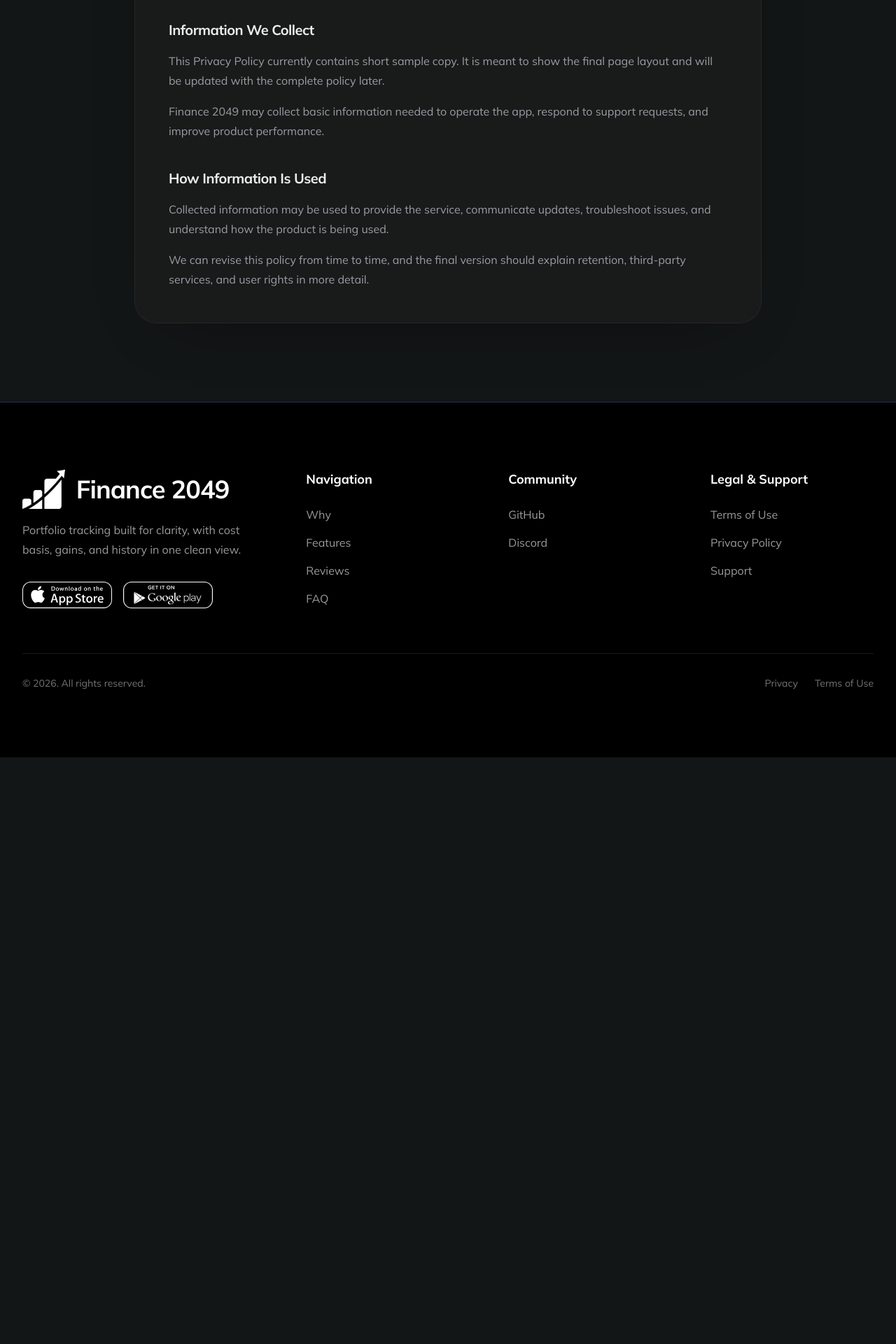
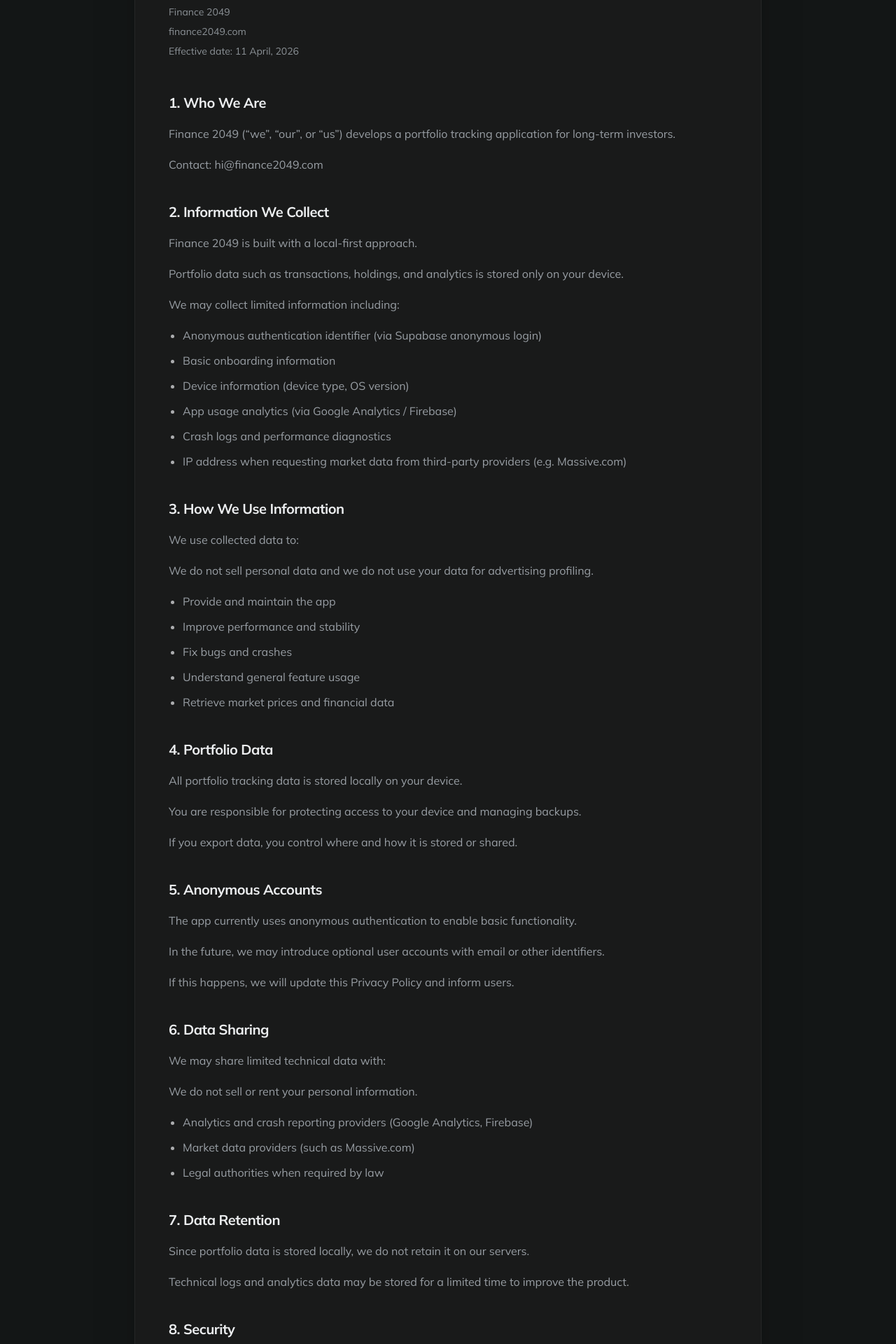
Before and after one commit to LukaGiorgadze/finance2049.com, a React (Vite) app: page /privacy-policy in a window 1280 px wide. Shown: the part 340-2260 px from the top of the page at 70% size. Before the commit the page ends 1422 px from the top, so only its background shows below. Built offline with nearby package versions, Linux system fonts and the light colour scheme.

Commit message:
add privacy policy

```diff
--- a/src/pages/PrivacyPolicy.tsx
+++ b/src/pages/PrivacyPolicy.tsx
@@ -2,25 +2,117 @@
 
 const sections = [
   {
-    heading: "Information We Collect",
+    heading: "1. Who We Are",
     body: [
-      "This Privacy Policy currently contains short sample copy. It is meant to show the final page layout and will be updated with the complete policy later.",
-      "Finance 2049 may collect basic information needed to operate the app, respond to support requests, and improve product performance.",
+      "Finance 2049 (“we”, “our”, or “us”) develops a portfolio tracking application for long-term investors.",
+      "Contact: hi@finance2049.com",
     ],
   },
   {
-    heading: "How Information Is Used",
+    heading: "2. Information We Collect",
     body: [
-      "Collected information may be used to provide the service, communicate updates, troubleshoot issues, and understand how the product is being used.",
-      "We can revise this policy from time to time, and the final version should explain retention, third-party services, and user rights in more detail.",
+      "Finance 2049 is built with a local-first approach.",
+      "Portfolio data such as transactions, holdings, and analytics is stored only on your device.",
+      "We may collect limited information including:",
     ],
+    list: [
+      "Anonymous authentication identifier (via Supabase anonymous login)",
+      "Basic onboarding information",
+      "Device information (device type, OS version)",
+      "App usage analytics (via Google Analytics / Firebase)",
+      "Crash logs and performance diagnostics",
+      "IP address when requesting market data from third-party providers (e.g. Massive.com)",
+    ],
+  },
+  {
+    heading: "3. How We Use Information",
+    body: [
+      "We use collected data to:",
+      "We do not sell personal data and we do not use your data for advertising profiling.",
+    ],
+    list: [
+      "Provide and maintain the app",
+      "Improve performance and stability",
+      "Fix bugs and crashes",
+      "Understand general feature usage",
+      "Retrieve market prices and financial data",
+    ],
+  },
+  {
+    heading: "4. Portfolio Data",
+    body: [
+      "All portfolio tracking data is stored locally on your device.",
+      "You are responsible for protecting access to your device and managing backups.",
+      "If you export data, you control where and how it is stored or shared.",
+    ],
+  },
+  {
+    heading: "5. Anonymous Accounts",
+    body: [
+      "The app currently uses anonymous authentication to enable basic functionality.",
+      "In the future, we may introduce optional user accounts with email or other identifiers.",
+      "If this happens, we will update this Privacy Policy and inform users.",
+    ],
+  },
+  {
+    heading: "6. Data Sharing",
+    body: [
+      "We may share limited technical data with:",
+      "We do not sell or rent your personal information.",
+    ],
+    list: [
+      "Analytics and crash reporting providers (Google Analytics, Firebase)",
+      "Market data providers (such as Massive.com)",
+      "Legal authorities when required by law",
+    ],
+  },
+  {
+    heading: "7. Data Retention",
+    body: [
+      "Since portfolio data is stored locally, we do not retain it on our servers.",
+      "Technical logs and analytics data may be stored for a limited time to improve the product.",
+    ],
+  },
+  {
+    heading: "8. Security",
+    body: [
+      "We design Finance 2049 to minimize data collection.",
+      "However, no digital service can guarantee absolute security.",
+      "Users should secure their devices using passcodes or biometric protection.",
+    ],
+  },
+  {
+    heading: "9. Children’s Privacy",
+    body: [
+      "Finance 2049 is not intended for children under 13.",
+      "We do not knowingly collect personal data from children.",
+    ],
+  },
+  {
+    heading: "10. Third-Party Services",
+    body: [
+      "Finance 2049 relies on third-party services for analytics, authentication, and market data.",
+      "These providers have their own privacy policies.",
+    ],
+  },
+  {
+    heading: "11. Changes to This Policy",
+    body: [
+      "We may update this Privacy Policy from time to time.",
+      "Updates will be published on finance2049.com. Continued use of the app means you accept the updated policy.",
+    ],
+  },
+  {
+    heading: "12. Contact",
+    body: ["For privacy questions, contact:", "hi@finance2049.com"],
   },
 ];
 
 const PrivacyPolicy = () => (
   <StaticTextPage
     title="Privacy Policy"
-    description="This is sample placeholder text for the privacy page. Replace it with the final privacy policy content when it is ready."
+    description="This Privacy Policy explains how Finance 2049 handles limited technical information while keeping portfolio data stored locally on your device."
+    meta={["Finance 2049", "finance2049.com", "Effective date: 11 April, 2026"]}
     sections={sections}
   />
 );
```
